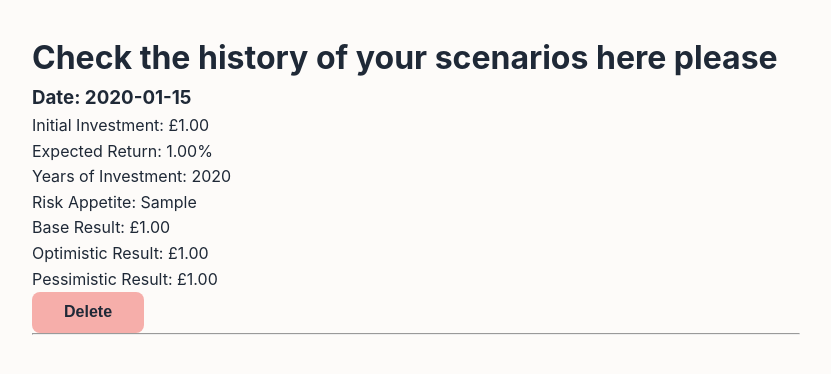
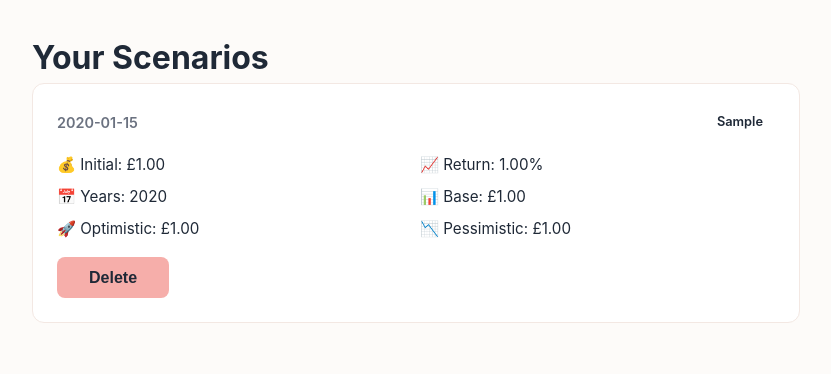
Before and after one commit to mimimanlyosei/quantengine, a Flask app: page /history in a window 1280 px wide. Shown: the part 68-442 px from the top of the page, without its empty margins (224-1055 px from the left). Run offline with Flask 3, Linux system fonts and the light colour scheme; a user stored in the database is signed in; tables that the repository leaves empty hold one stand-in row (values such as "Sample post").

Commit message:
Improve history page with card-based layout and risk badges
Scenario cards with colour-coded risk badges, two-column detail grid,
and styled delete button replace plain text list. Closes #38.

```diff
--- a/static/style.css
+++ b/static/style.css
@@ -1,4 +1,4 @@
-/* --- Base & Variables ---- */
+/* --- Base & Variables ---------- */
 
 :root {
     --pink:     #f6aeaa;
@@ -30,7 +30,7 @@ main {
     padding: 0 1rem;
 }
 
-/* --- Header & Nav -------- */
+/* --- Header & Nav -------------- */
 
 header {
     background-color: var(--teal);
@@ -66,7 +66,7 @@ nav a:hover {
 }
 
 
-/* --- Forms --------------- */
+/* --- Forms --------------------- */
 
 .form-group {
     margin-bottom: 1.25rem;
@@ -108,7 +108,7 @@ button[type="submit"]:hover {
     opacity: 0.85;
 }
 
-/* --- Risk Selector Cards - */
+/* --- Risk Selector Cards ------- */
 
 .risk-selector {
     display: grid;
@@ -140,7 +140,7 @@ button[type="submit"]:hover {
 .risk-card.medium.selected    { border-color: var(--amber); }
 .risk-card.high.selected      { border-color: var(--red); }
 
-/* --- Results ------------- */
+/* --- Results ------------------- */
 
 .results-grid {
     display: grid;
@@ -177,5 +177,72 @@ button[type="submit"]:hover {
     color: var(--text);
 }
 
+/* --- Scenario Cards (History) -- */
 
-/* --- ect ----------------- */
+.scenario-grid {
+    display: grid;
+    gap: 1rem;
+}
+
+.scenario-card {
+    background-color: white;
+    border: 1px solid var(--border);
+    border-radius: 12px;
+    padding: 1.5rem;
+}
+
+.scenario-card-header {
+    display: flex;
+    justify-content: space-between;
+    align-items: center;
+    margin-bottom: 1rem;
+}
+
+.scenario-date {
+    font-size: 0.9rem;
+    font-weight: 600;
+    color: #6b7280;
+}
+
+.risk-badge {
+    padding: 0.25rem 0.75rem;
+    border-radius: 999px;
+    font-size: 0.8rem;
+    font-weight: 600;
+}
+
+.risk-badge.low    { background-color: #d1fae5; color: #065f46; }
+.risk-badge.medium { background-color: #fef3c7; color: #92400e; }
+.risk-badge.high   { background-color: #fce4dd; color: #9f1239; }
+
+.scenario-details {
+    display: grid;
+    grid-template-columns: 1fr 1fr;
+    gap: 0.5rem;
+    margin-bottom: 1rem;
+    font-size: 0.95rem;
+}
+
+.scenario-card-footer {
+    display: flex
+    justify-content: flex-end;
+}
+
+.btn-delete {
+    background-color: var(--red);
+    color: white;
+    border: none;
+    padding: 0.4rem 1rem;
+    border-radius: 8px;
+    font-size: 0.85rem;
+    font-weight: 600;
+    cursor: pointer;
+    transition: opacity 0.2s;
+}
+
+.btn-delete:hover {
+    opacity: 0.85;
+}
+
+
+/* --- ect ----------------------- */
--- a/templates/history.html
+++ b/templates/history.html
@@ -4,24 +4,33 @@
 {% block content %}
 
 
-<h1>Check the history of your scenarios here please</h1>
+<h1>Your Scenarios</h1>
 
 {% if scenarios %}
+    <div class="scenario-grid">
     {% for scenario in scenarios %}
-        <h3>Date: {{ scenario.created_at.strftime('%Y-%m-%d') }}    </h3>
-        <p>Initial Investment: £{{ "%.2f"|format(scenario.initial_investment) }}</p>
-        <p>Expected Return: {{ "%.2f"|format(scenario.expected_return) }}%</p>
-        <p>Years of Investment: {{ scenario.years_of_investment }}</p>
-        <p>Risk Appetite: {{ scenario.risk_appetite }}</p>
-        <p>Base Result: £{{ "%.2f"|format(scenario.base_result) }}</p>
-        <p>Optimistic Result: £{{ "%.2f"|format(scenario.optimistic_result) }}</p>
-        <p>Pessimistic Result: £{{ "%.2f"|format(scenario.pessimistic_result) }}</p>
-        <form method="POST" action="{{ url_for('history.delete_scenario', scenario_id=scenario.id) }}" onsubmit="return confirm('Are you sure you want to delete this scenario?')">
-            <button type="submit">Delete</button>
-        </form>
-        <hr>
+        <div class="scenario-card">
+            <div class="scenario-card-header">
+                <span class="scenario-date">{{ scenario.created_at.strftime('%Y-%m-%d') }}</span>
+                <span class="risk-badge {{ scenario.risk_appetite }}">{{ scenario.risk_appetite | capitalize }}</span>
+            </div>
+
+            <div class="scenario-details">
+                <p>💰 Initial: £{{ "%.2f"|format(scenario.initial_investment) }}</p>
+                <p>📈 Return: {{ "%.2f"|format(scenario.expected_return) }}%</p>
+                <p>📅 Years: {{ scenario.years_of_investment }}</p>
+                <p>📊 Base: £{{ "%.2f"|format(scenario.base_result) }}</p>
+                <p>🚀 Optimistic: £{{ "%.2f"|format(scenario.optimistic_result) }}</p>
+                <p>📉 Pessimistic: £{{ "%.2f"|format(scenario.pessimistic_result) }}</p>
+            </div>
+            <div class="scenario-card-footer">
+                <form method="POST" action="{{ url_for('history.delete_scenario', scenario_id=scenario.id) }}" onsubmit="return confirm('Are you sure you want to delete this scenario?')">
+                    <button type="submit" class="btn-delete">Delete</button>
+                </form>
+            </div>
+        </div>
     {% endfor %}
 {% else %}
-    <p>No scenarios saved yet. Go to the calculator to create one.</p>
+    <p>No scenarios saved yet. <a href="{{ url_for('calculate.calculate') }}">Create one!</a></p>
 {% endif %}
 {% endblock %}
```
